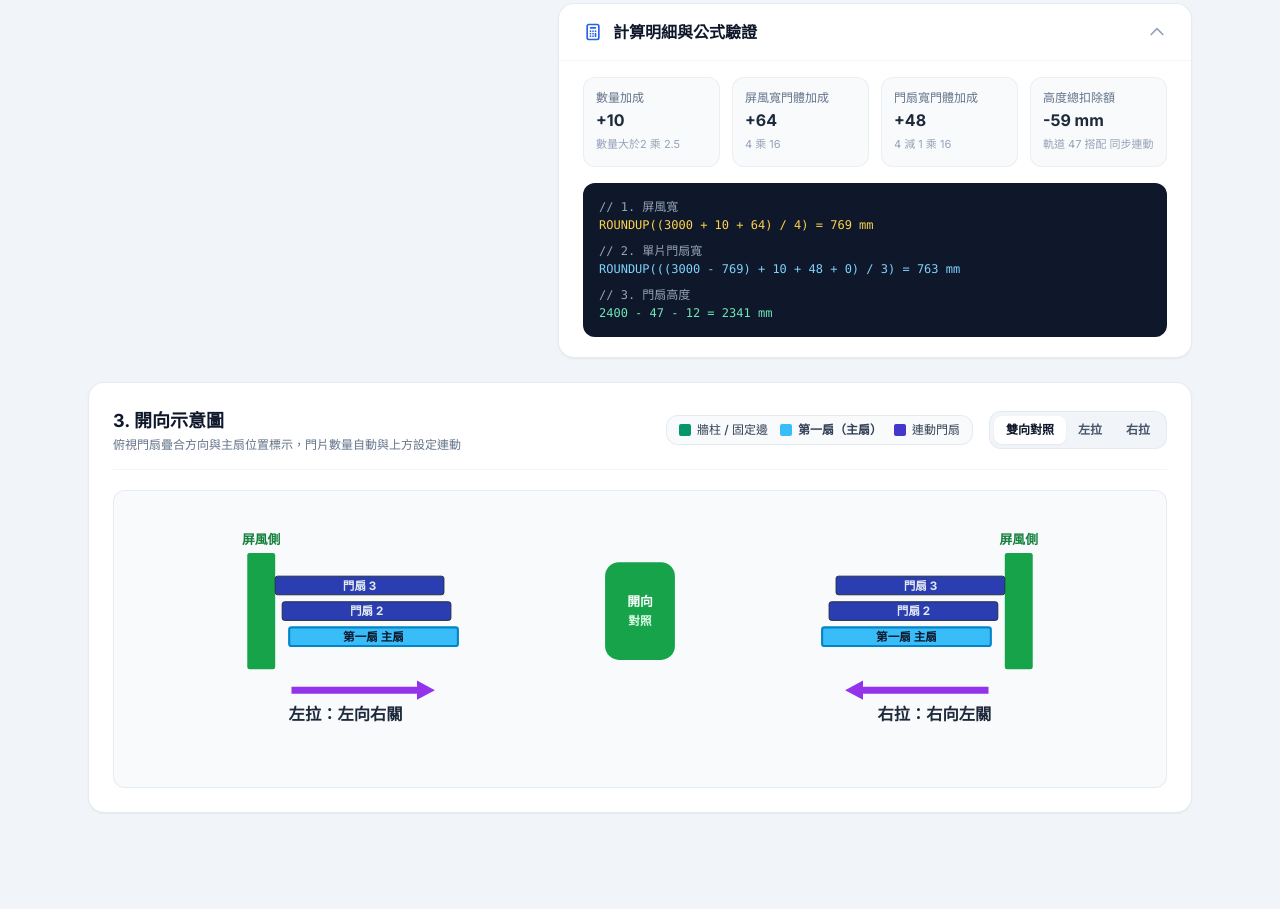
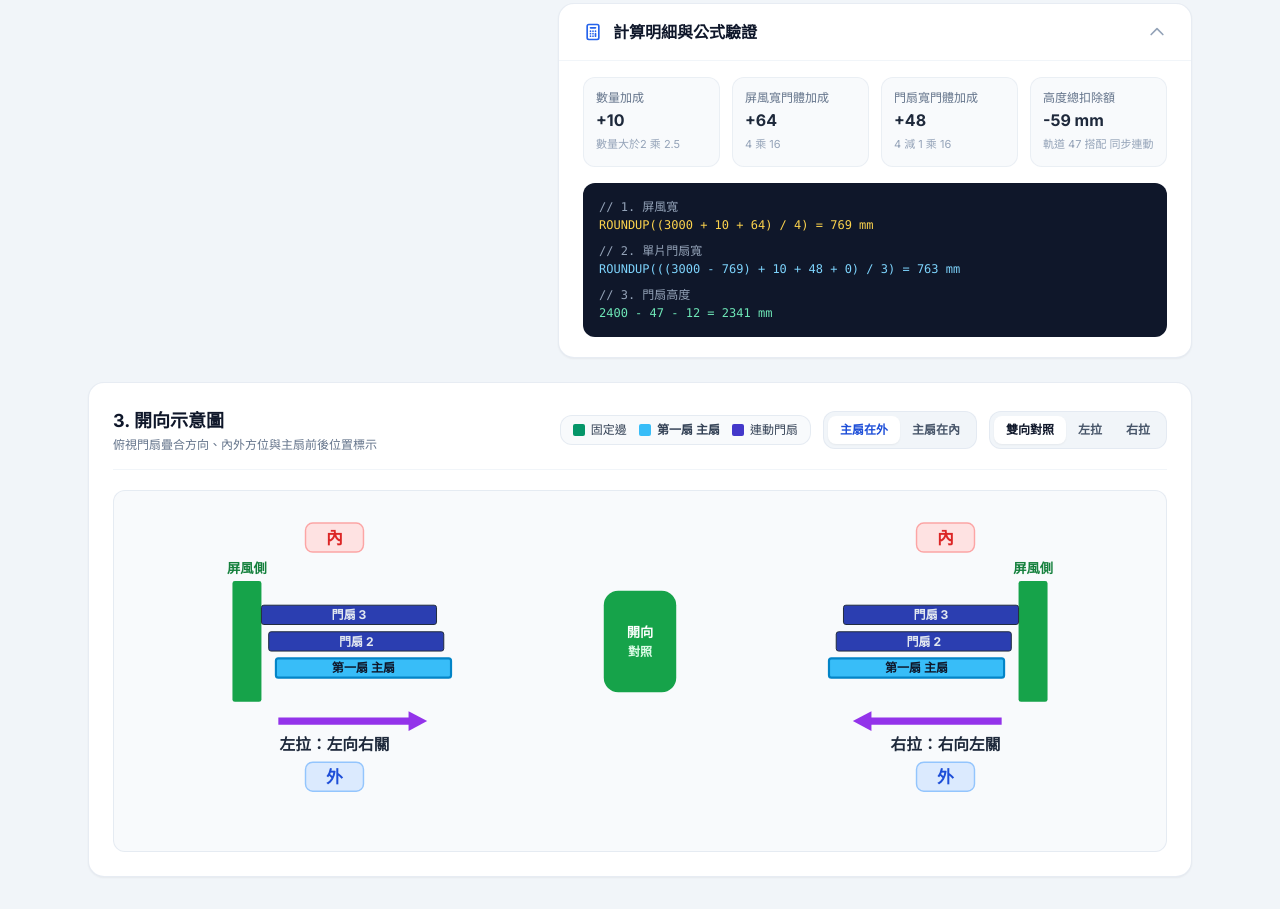
Before and after one commit to buildwithlegend/dinner-gathering, a plain HTML site: page index.html in a window 1280 px wide. Shown: the part 769-1678 px from the top of the page. Before the commit the page ends 1614 px from the top, so only its background shows below. Drawn offline with nearby package versions, Linux system fonts and the light colour scheme.

Commit message:
Update index.html

```diff
--- a/index.html
+++ b/index.html
@@ -370,24 +370,25 @@
       </div>
     </div>
 
-    <!-- 新增獨立分區：開向示意圖（俯視疊合方向） -->
+    <!-- 獨立分區：開向示意圖（含內外方向與主扇位置切換） -->
     <section class="bg-white rounded-2xl shadow-sm border border-slate-200/80 p-5 sm:p-6">
       <div class="flex flex-wrap items-center justify-between gap-4 border-b border-slate-100 pb-4 mb-5">
         <div>
           <h2 class="text-base sm:text-lg font-bold text-slate-900">3. 開向示意圖</h2>
-          <p class="text-xs text-slate-500 mt-0.5">俯視門扇疊合方向與主扇位置標示，門片數量自動與上方設定連動</p>
+          <p class="text-xs text-slate-500 mt-0.5">俯視門扇疊合方向、內外方位與主扇前後位置標示</p>
         </div>
 
-        <!-- 圖例與開向選擇切換 -->
-        <div class="flex flex-wrap items-center gap-4">
+        <!-- 圖例、主扇內外切換與開向切換 -->
+        <div class="flex flex-wrap items-center gap-3">
+          <!-- 顏色圖例 -->
           <div class="flex items-center gap-3 text-xs font-medium bg-slate-50 px-3 py-1.5 rounded-xl border border-slate-200/80">
             <div class="flex items-center gap-1.5">
               <span class="w-3 h-3 rounded-sm bg-emerald-600 inline-block"></span>
-              <span class="text-slate-700">牆柱 / 固定邊</span>
+              <span class="text-slate-700">固定邊</span>
             </div>
             <div class="flex items-center gap-1.5">
               <span class="w-3 h-3 rounded-sm bg-sky-400 inline-block"></span>
-              <span class="text-slate-700 font-semibold">第一扇（主扇）</span>
+              <span class="text-slate-700 font-semibold">第一扇 主扇</span>
             </div>
             <div class="flex items-center gap-1.5">
               <span class="w-3 h-3 rounded-sm bg-indigo-700 inline-block"></span>
@@ -395,6 +396,27 @@
             </div>
           </div>
 
+          <!-- 手動切換：主扇在外 / 主扇在內 -->
+          <div class="inline-flex rounded-xl bg-slate-100 p-1 border border-slate-200/80" role="group" aria-label="主扇內外位置">
+            <button
+              type="button"
+              id="btnPrimaryOuter"
+              onclick="setPrimarySide('outer')"
+              class="px-3 py-1.5 rounded-lg text-xs font-semibold bg-white text-blue-700 shadow-sm transition"
+            >
+              主扇在外
+            </button>
+            <button
+              type="button"
+              id="btnPrimaryInner"
+              onclick="setPrimarySide('inner')"
+              class="px-3 py-1.5 rounded-lg text-xs font-semibold text-slate-600 hover:text-slate-900 transition"
+            >
+              主扇在內
+            </button>
+          </div>
+
+          <!-- 開向切換：雙向對照 / 左拉 / 右拉 -->
           <div class="inline-flex rounded-xl bg-slate-100 p-1 border border-slate-200/80" role="group" aria-label="選擇開向">
             <button
               type="button"
@@ -426,7 +448,7 @@
 
       <!-- 開向示意圖 SVG 畫布區 -->
       <div class="w-full bg-slate-50 rounded-xl border border-slate-200/80 p-3 sm:p-5 overflow-hidden">
-        <svg id="openingDirectionSvg" viewBox="0 0 820 230" class="w-full h-auto max-h-64 select-none" role="img" aria-label="門扇開向疊合示意圖"></svg>
+        <svg id="openingDirectionSvg" viewBox="0 0 820 270" class="w-full h-auto max-h-80 select-none" role="img" aria-label="門扇開向疊合示意圖"></svg>
       </div>
     </section>
 
@@ -516,7 +538,7 @@
   </div>
 
   <script>
-    const STORAGE_KEY = 'door_screen_calc_state_v5';
+    const STORAGE_KEY = 'door_screen_calc_state_v6';
     const DEFAULTS = {
       A6: 3000,
       A4: 2400,
@@ -526,10 +548,12 @@
       B10: 0,
       B5: '計算屏風寬',
       C7: '同步連動',
-      openingDir: 'both'
+      openingDir: 'both',
+      primarySide: 'outer' // 'outer' = 主扇在外（下方）, 'inner' = 主扇在內（上方）
     };
 
     let currentOpeningDir = DEFAULTS.openingDir;
+    let currentPrimarySide = DEFAULTS.primarySide;
     let cachedActiveDoorCount = 3;
     let cachedHasScreen = true;
 
@@ -662,11 +686,16 @@
       cachedHasScreen = isCalcScreen;
       drawOpeningDirectionDiagram();
 
-      saveStateToStorage({ A6, A4, A3, B2, B3, B10, B5, C7, openingDir: currentOpeningDir });
+      saveStateToStorage({
+        A6, A4, A3, B2, B3, B10, B5, C7,
+        openingDir: currentOpeningDir,
+        primarySide: currentPrimarySide
+      });
 
       const dirLabel = currentOpeningDir === 'left'
         ? '左拉：左向右關'
         : (currentOpeningDir === 'right' ? '右拉：右向左關' : '雙向對照');
+      const primaryLabel = currentPrimarySide === 'outer' ? '主扇在外' : '主扇在內';
 
       latestSummaryText = [
         '【門扇與屏風規格計算結果】',
@@ -677,12 +706,29 @@
         `・門扇加尺：${B10} mm`,
         `・屏風寬計算：${B5}`,
         `・軌道與連動：${A3} / ${C7}`,
-        `・開向設定：${dirLabel}`,
+        `・開向與主扇：${dirLabel} / ${primaryLabel}`,
         '------------------------',
         `▶ 單片門扇寬：${A8} mm`,
         `▶ 屏風寬：${A12} mm`,
         `▶ 門扇高度：${A10} mm`
       ].join('\n');
+    }
+
+    /**
+     * 切換主扇位置（'outer': 主扇在外, 'inner': 主扇在內）
+     */
+    function setPrimarySide(side) {
+      currentPrimarySide = side;
+      const btnOuter = document.getElementById('btnPrimaryOuter');
+      const btnInner = document.getElementById('btnPrimaryInner');
+
+      const activeClass = 'px-3 py-1.5 rounded-lg text-xs font-semibold bg-white text-blue-700 shadow-sm transition';
+      const inactiveClass = 'px-3 py-1.5 rounded-lg text-xs font-semibold text-slate-600 hover:text-slate-900 transition';
+
+      btnOuter.className = side === 'outer' ? activeClass : inactiveClass;
+      btnInner.className = side === 'inner' ? activeClass : inactiveClass;
+
+      calculateAll();
     }
 
     /**
@@ -705,51 +751,67 @@
     }
 
     /**
-     * 繪製開向示意圖（俯視疊合方向、錯位階梯、主扇特別變色、關門方向箭頭）
+     * 繪製開向示意圖（含「內 / 外」標示、主扇在內或在外位置切換）
      */
     function drawOpeningDirectionDiagram() {
       const svg = document.getElementById('openingDirectionSvg');
       const count = cachedActiveDoorCount > 0 ? cachedActiveDoorCount : 3;
+      const isPrimaryInner = (currentPrimarySide === 'inner');
 
-      // 輔助函式：繪製單側開向組合（side: 'left' 或 'right'）
       const renderSideGroup = (side, centerX, scale) => {
         const panelW = 145 * scale;
         const panelH = 16 * scale;
         const panelGapY = 6 * scale;
-        const stepX = 6 * scale; // 每扇門往關門方向錯開的階梯量
+        const stepX = 6 * scale;
         const postW = 24 * scale;
         const postH = Math.max(95 * scale, (count * (panelH + panelGapY) + 34 * scale));
-        const startY = 36;
+        const startY = 58; // 留出上方「內」字空間
 
         let groupSvg = '';
 
-        // 綠色牆柱 / 固定端（左拉在最左側、右拉在最右側）
+        // 綠色牆柱 / 固定端
         const postX = side === 'left'
           ? centerX - (panelW / 2 + postW + (count - 1) * stepX * 0.5)
           : centerX + (panelW / 2 + (count - 1) * stepX * 0.5);
 
+        const groupCenterX = postX + postW / 2 + (side === 'left' ? panelW / 2 : -panelW / 2);
+
+        // 上方「內」方位標示
+        groupSvg += `
+          <rect x="${groupCenterX - 24}" y="10" width="48" height="24" rx="6" fill="#fee2e2" stroke="#fca5a5" stroke-width="1.2" />
+          <text x="${groupCenterX}" y="27" text-anchor="middle" fill="#dc2626" font-size="14" font-weight="800">內</text>
+        `;
+
+        // 綠色牆柱
         groupSvg += `
           <rect x="${postX}" y="${startY}" width="${postW}" height="${postH}" fill="#16a34a" rx="2" />
-          <text x="${postX + postW / 2}" y="${startY - 8}" text-anchor="middle" fill="#15803d" font-size="11" font-weight="700">
+          <text x="${postX + postW / 2}" y="${startY - 7}" text-anchor="middle" fill="#15803d" font-size="11" font-weight="700">
             ${cachedHasScreen ? '屏風側' : '固定邊'}
           </text>
         `;
 
-        // 繪製疊合門片（由後排到最前排主扇）
-        // 後排深藍色 #2b3eb1，最前排第一扇（主扇）特別變色為亮藍色 #3b82f6 並加上高亮外框
+        // 繪製疊合門片（由上「內」到下「外」共 count 排）
         const stackStartY = startY + (postH - (count * panelH + (count - 1) * panelGapY)) / 2;
 
         for (let i = 0; i < count; i++) {
-          const isPrimary = (i === count - 1); // 最下方（最前排）為第一扇（主扇）
+          // i = 0 是最上方（靠近「內」），i = count - 1 是最下方（靠近「外」）
+          const isPrimary = isPrimaryInner ? (i === 0) : (i === count - 1);
+
+          // 階梯錯位方向：主扇永遠延伸最遠（拉出最前頭），其餘連動扇往固定端階梯收疊
+          const stepIndex = isPrimaryInner ? (count - 1 - i) : i;
+
           const y = stackStartY + i * (panelH + panelGapY);
           const x = side === 'left'
-            ? (postX + postW) + i * stepX
-            : (postX - panelW) - i * stepX;
+            ? (postX + postW) + stepIndex * stepX
+            : (postX - panelW) - stepIndex * stepX;
 
           const fillColor = isPrimary ? '#38bdf8' : '#2b3eb1';
           const strokeColor = isPrimary ? '#0284c7' : '#1e293b';
           const strokeWidth = isPrimary ? '1.8' : '0.8';
-          const labelText = isPrimary ? '第一扇 主扇' : `門扇 ${count - i}`;
+
+          // 門扇編號：主扇為第一扇，依序往另一側編號
+          const doorNumber = isPrimaryInner ? (i + 1) : (count - i);
+          const labelText = isPrimary ? '第一扇 主扇' : `門扇 ${doorNumber}`;
           const textColor = isPrimary ? '#0f172a' : '#e2e8f0';
 
           groupSvg += `
@@ -761,7 +823,7 @@
         }
 
         // 紫色關門方向箭頭
-        const arrowY = startY + postH + 18;
+        const arrowY = startY + postH + 16;
         const arrowLen = panelW * 0.85;
         const arrowStartX = side === 'left' ? postX + postW + 14 : postX - 14;
         const arrowEndX = side === 'left' ? arrowStartX + arrowLen : arrowStartX - arrowLen;
@@ -779,30 +841,34 @@
           `;
         }
 
-        // 底部開向說明文字
+        // 開向說明文字
         const captionText = side === 'left' ? '左拉：左向右關' : '右拉：右向左關';
-        const captionCenterX = (postX + postW / 2 + (side === 'left' ? panelW / 2 : -panelW / 2));
         groupSvg += `
-          <text x="${captionCenterX}" y="${arrowY + 26}" text-anchor="middle" fill="#1e293b" font-size="14" font-weight="700">
+          <text x="${groupCenterX}" y="${arrowY + 24}" text-anchor="middle" fill="#1e293b" font-size="13" font-weight="700">
             ${captionText}
           </text>
+        `;
+
+        // 下方「外」方位標示
+        const outerBadgeY = arrowY + 34;
+        groupSvg += `
+          <rect x="${groupCenterX - 24}" y="${outerBadgeY}" width="48" height="24" rx="6" fill="#dbeafe" stroke="#93c5fd" stroke-width="1.2" />
+          <text x="${groupCenterX}" y="${outerBadgeY + 17}" text-anchor="middle" fill="#1d4ed8" font-size="14" font-weight="800">外</text>
         `;
 
         return groupSvg;
       };
 
-      // 動態調整畫布高度以容納更多門扇
-      const dynamicHeight = Math.max(220, 130 + count * 22);
+      const dynamicHeight = Math.max(265, 175 + count * 22);
       svg.setAttribute('viewBox', `0 0 820 ${dynamicHeight}`);
 
       let content = '';
 
       if (currentOpeningDir === 'both') {
-        // 左右雙向並排對照 + 中央綠色分隔標記（還原您提供的參考圖配置）
         content += renderSideGroup('left', 175, 1.0);
 
         const midBoxH = Math.max(84, count * 20 + 24);
-        const midBoxY = 36 + (Math.max(95, count * 22 + 34) - midBoxH) / 2;
+        const midBoxY = 58 + (Math.max(95, count * 22 + 34) - midBoxH) / 2;
         content += `
           <rect x="380" y="${midBoxY}" width="60" height="${midBoxH}" rx="12" fill="#16a34a" />
           <text x="410" y="${midBoxY + midBoxH / 2 - 4}" text-anchor="middle" fill="#ffffff" font-size="11" font-weight="700">開向</text>
@@ -811,9 +877,9 @@
 
         content += renderSideGroup('right', 645, 1.0);
       } else if (currentOpeningDir === 'left') {
-        content += renderSideGroup('left', 410, 1.15);
+        content += renderSideGroup('left', 410, 1.12);
       } else {
-        content += renderSideGroup('right', 410, 1.15);
+        content += renderSideGroup('right', 410, 1.12);
       }
 
       svg.innerHTML = content;
@@ -974,6 +1040,9 @@
       elB5.value = DEFAULTS.B5;
       elC7.value = DEFAULTS.C7;
       try { localStorage.removeItem(STORAGE_KEY); } catch (e) {}
+      currentOpeningDir = DEFAULTS.openingDir;
+      currentPrimarySide = DEFAULTS.primarySide;
+      setPrimarySide(DEFAULTS.primarySide);
       setOpeningDirection(DEFAULTS.openingDir);
       showToast('已重設為預設尺寸參數');
     }
@@ -997,6 +1066,9 @@
         if (saved.C7 !== undefined) elC7.value = saved.C7;
         if (saved.openingDir !== undefined) {
           currentOpeningDir = saved.openingDir;
+        }
+        if (saved.primarySide !== undefined) {
+          currentPrimarySide = saved.primarySide;
         }
       } catch (e) {}
     }
@@ -1029,7 +1101,7 @@
 
         if ('serviceWorker' in navigator && (window.location.protocol === 'https:' || window.location.hostname === 'localhost')) {
           const swCode = `
-            const CACHE_NAME = 'door-calc-offline-v5';
+            const CACHE_NAME = 'door-calc-offline-v6';
             self.addEventListener('install', (e) => { self.skipWaiting(); e.waitUntil(caches.open(CACHE_NAME).then(c => c.addAll([self.location.href]).catch(() => {}))); });
             self.addEventListener('activate', (e) => { e.waitUntil(self.clients.claim()); });
             self.addEventListener('fetch', (e) => {
@@ -1065,6 +1137,7 @@
     window.addEventListener('DOMContentLoaded', () => {
       restoreStateFromStorage();
       initStandalonePWA();
+      setPrimarySide(currentPrimarySide);
       setOpeningDirection(currentOpeningDir);
     });
   </script>
```
